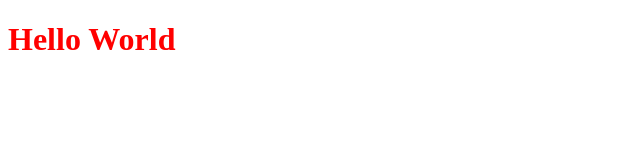
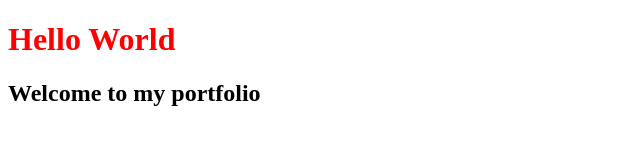
Before and after one commit to lu-will/lu-will.github.io, a plain HTML site: page index.html in a window 1280 px wide. Shown: the whole page, without its empty margins (0-640 px from the left). Drawn offline with Linux system fonts and the light colour scheme.

Commit message:
added h2

```diff
--- a/index.html
+++ b/index.html
@@ -1,5 +1,6 @@
 <!DOCTYPE html>
 <html lang="en">
+
 <head>
     <meta charset="UTF-8">
     <meta http-equiv="X-UA-Compatible" content="IE=edge">
@@ -10,8 +11,10 @@
 
 <body>
     <h1> Hello World</h1>
+    <h2> Welcome to my portfolio</h2>
 
 
 
 </body>
+
 </html>
```
